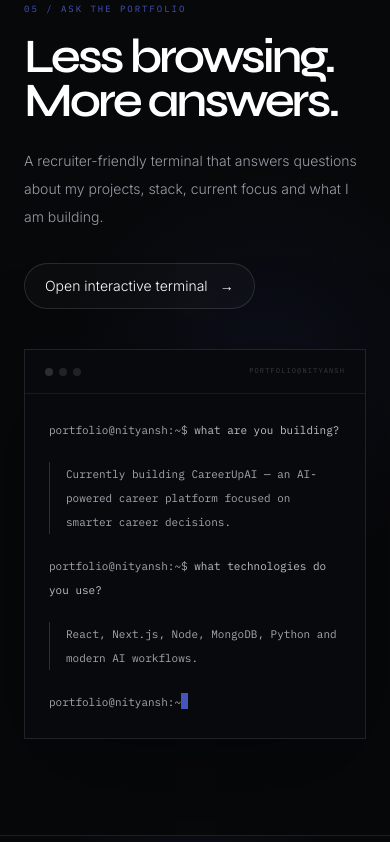
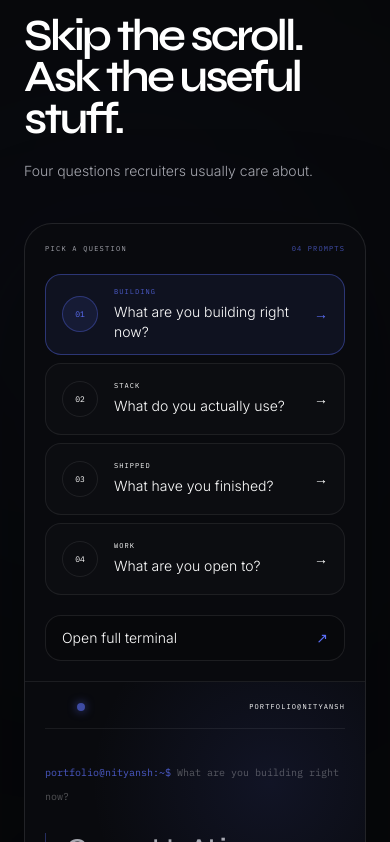
Before and after one commit to nityansh19/nityansh-portfolio, a Next.js app: page / in a window 390 px wide. Shown: the part 4922-5764 px from the top of the page. Built offline with nearby package versions, Linux system fonts and the light colour scheme.

Commit message:
feat: redesign quick answers section

```diff
--- a/components/LandingExperience.tsx
+++ b/components/LandingExperience.tsx
@@ -114,6 +114,33 @@ const techProfiles = [
   },
 ] as const;
 
+
+const quickPrompts = [
+  {
+    label: "Building",
+    question: "What are you building right now?",
+    answer:
+      "CareerUpAI is my main active build. I also recently finished Health Tracker, a cloud-synced BP and blood sugar PWA, and Nivora, a personal finance product.",
+  },
+  {
+    label: "Stack",
+    question: "What do you actually use?",
+    answer:
+      "Mostly React, Next.js, TypeScript, Node.js, MongoDB and Supabase. I’m also going deeper into Python because AI and backend work are where I want to grow next.",
+  },
+  {
+    label: "Shipped",
+    question: "What have you finished?",
+    answer:
+      "Health Tracker and Nivora are complete v1 products. I care more about shipping usable projects than collecting small tutorial demos.",
+  },
+  {
+    label: "Work",
+    question: "What are you open to?",
+    answer:
+      "Internships, freelance work and product-focused collaborations where I can contribute to real frontend, backend or full-stack work.",
+  },
+] as const;
 function SectionLabel({ children }: { children: React.ReactNode }) {
   return <p className="font-mono text-[9px] uppercase tracking-[0.22em] text-accent/75">{children}</p>;
 }
@@ -123,6 +150,7 @@ export default function LandingExperience() {
   const reducedMotion = useReducedMotion() ?? false;
   const [activeExpertise, setActiveExpertise] = useState(0);
   const [activeTech, setActiveTech] = useState(0);
+  const [activePrompt, setActivePrompt] = useState(0);
   const [profileSrc, setProfileSrc] = useState("https://avatars.githubusercontent.com/u/257083668?v=4");
 
   const px = useMotionValue(0);
@@ -152,6 +180,7 @@ export default function LandingExperience() {
 
   const activeTools = useMemo(() => expertise[activeExpertise].tools, [activeExpertise]);
   const selectedTech = techProfiles[activeTech];
+  const selectedPrompt = quickPrompts[activePrompt];
 
   function handleHeroPointer(event: React.PointerEvent<HTMLElement>) {
     if (reducedMotion || window.matchMedia("(pointer: coarse)").matches) return;
@@ -561,62 +590,158 @@ export default function LandingExperience() {
         </div>
       </section>
 
-      <section className="relative overflow-hidden border-t border-line py-24 md:py-32">
-        <div className="pointer-events-none absolute inset-0 bg-[radial-gradient(circle_at_68%_50%,rgba(91,110,245,.07),transparent_38%)]" />
+      <section className="relative overflow-hidden border-t border-line py-20 md:py-28">
+        <div className="pointer-events-none absolute inset-0">
+          <div className="absolute right-[14%] top-[16%] h-[420px] w-[420px] rounded-full bg-accent/[0.055] blur-[150px]" />
+          <div className="absolute left-[8%] bottom-[4%] h-[300px] w-[300px] rounded-full bg-violet-500/[0.025] blur-[120px]" />
+        </div>
+
         <div className="relative mx-auto max-w-[1180px] px-6 sm:px-8">
-          <div className="grid gap-10 lg:grid-cols-[0.72fr_1.28fr] lg:items-center">
+          <div className="flex flex-col gap-5 md:flex-row md:items-end md:justify-between">
             <div>
-              <SectionLabel>05 / Ask the portfolio</SectionLabel>
-              <h2 className="mt-5 font-display text-[clamp(3rem,6vw,5.8rem)] font-semibold leading-[0.92] tracking-[-0.065em]">
-                Less browsing.<br /><span className="text-white/34">More answers.</span>
+              <SectionLabel>05 / Quick answers</SectionLabel>
+              <h2 className="mt-4 max-w-4xl font-display text-[clamp(2.8rem,6vw,5.6rem)] font-semibold leading-[0.92] tracking-[-0.065em]">
+                Skip the scroll.
+                <span className="text-white/28"> Ask the useful stuff.</span>
               </h2>
-              <p className="mt-6 max-w-md text-sm leading-7 text-ink-dim">
-                A recruiter-friendly terminal that answers questions about my projects, stack, current focus and what I am building.
+            </div>
+            <p className="max-w-xs text-sm leading-6 text-white/36">
+              Four questions recruiters usually care about.
             </p>
+          </div>
+
+          <motion.div
+            initial={{ opacity: 0, y: 24 }}
+            whileInView={{ opacity: 1, y: 0 }}
+            viewport={{ once: true, amount: 0.22 }}
+            className="mt-10 overflow-hidden rounded-[28px] border border-white/[0.10] bg-[#090a0e] shadow-[0_38px_120px_rgba(0,0,0,.4)]"
+          >
+            <div className="grid lg:grid-cols-[0.42fr_0.58fr]">
+              <div className="border-b border-white/[0.08] p-5 sm:p-7 lg:border-b-0 lg:border-r lg:p-8">
+                <div className="flex items-center justify-between">
+                  <p className="font-mono text-[7px] uppercase tracking-[0.18em] text-white/24">
+                    Pick a question
+                  </p>
+                  <span className="font-mono text-[7px] uppercase tracking-[0.16em] text-accent/70">
+                    04 prompts
+                  </span>
+                </div>
+
+                <div className="mt-5 grid gap-2">
+                  {quickPrompts.map((prompt, index) => {
+                    const active = activePrompt === index;
+                    return (
+                      <motion.button
+                        key={prompt.label}
+                        type="button"
+                        onMouseEnter={() => setActivePrompt(index)}
+                        onFocus={() => setActivePrompt(index)}
+                        onClick={() => setActivePrompt(index)}
+                        whileHover={reducedMotion ? undefined : { x: 4 }}
+                        className={
+                          "group flex min-h-[72px] items-center gap-4 rounded-2xl border px-4 py-3 text-left transition-all duration-300 " +
+                          (active
+                            ? "border-accent/40 bg-accent/[0.08]"
+                            : "border-white/[0.07] bg-white/[0.015] hover:border-white/[0.14] hover:bg-white/[0.03]")
+                        }
+                      >
+                        <span
+                          className={
+                            "flex h-9 w-9 shrink-0 items-center justify-center rounded-full border font-mono text-[8px] " +
+                            (active
+                              ? "border-accent/35 bg-accent/[0.10] text-accent"
+                              : "border-white/[0.08] text-white/24")
+                          }
+                        >
+                          0{index + 1}
+                        </span>
+                        <span className="min-w-0 flex-1">
+                          <span
+                            className={
+                              "block font-mono text-[7px] uppercase tracking-[0.15em] " +
+                              (active ? "text-accent/80" : "text-white/22")
+                            }
+                          >
+                            {prompt.label}
+                          </span>
+                          <span
+                            className={
+                              "mt-1 block text-sm leading-5 " +
+                              (active ? "text-white/78" : "text-white/44")
+                            }
+                          >
+                            {prompt.question}
+                          </span>
+                        </span>
+                        <span
+                          className={
+                            "text-sm transition-transform duration-300 group-hover:translate-x-1 " +
+                            (active ? "text-accent" : "text-white/14")
+                          }
+                        >
+                          →
+                        </span>
+                      </motion.button>
+                    );
+                  })}
+                </div>
+
                 <Link
                   data-cursor-label="OPEN"
                   href="/terminal"
-                className="mt-8 inline-flex items-center gap-3 rounded-full border border-white/[0.12] bg-white/[0.025] px-5 py-3 text-sm text-white/76 transition-all hover:-translate-y-1 hover:border-accent/35"
+                  className="mt-5 flex items-center justify-between rounded-2xl border border-white/[0.09] bg-black/20 px-4 py-3 text-sm text-white/48 transition-all hover:border-accent/30 hover:text-white/78"
                 >
-                Open interactive terminal <span>→</span>
+                  Open full terminal
+                  <span className="text-accent">↗</span>
                 </Link>
               </div>
 
-            <motion.div
-              initial={{ opacity: 0, y: 28 }}
-              whileInView={{ opacity: 1, y: 0 }}
-              viewport={{ once: true, amount: 0.25 }}
-              className="overflow-hidden border border-white/[0.10] bg-[#08090d] shadow-[0_30px_100px_rgba(0,0,0,.38)]"
-            >
-              <div className="flex items-center justify-between border-b border-white/[0.07] px-5 py-4">
-                <div className="flex gap-1.5">
-                  <span className="h-2 w-2 rounded-full bg-white/15" />
-                  <span className="h-2 w-2 rounded-full bg-white/10" />
-                  <span className="h-2 w-2 rounded-full bg-white/10" />
+              <div className="relative min-h-[420px] overflow-hidden p-5 sm:min-h-[480px] sm:p-7 lg:p-8">
+                <div className="pointer-events-none absolute inset-0 bg-[radial-gradient(circle_at_72%_20%,rgba(91,110,245,.10),transparent_38%)]" />
+                <div className="relative flex h-full flex-col">
+                  <div className="flex items-center justify-between border-b border-white/[0.07] pb-4">
+                    <div className="flex items-center gap-2">
+                      <span className="h-2 w-2 rounded-full bg-white/12" />
+                      <span className="h-2 w-2 rounded-full bg-white/08" />
+                      <span className="h-2 w-2 rounded-full bg-accent/65 shadow-[0_0_10px_rgba(91,110,245,.6)]" />
                     </div>
-                <span className="font-mono text-[7px] uppercase tracking-[0.16em] text-white/20">portfolio@nityansh</span>
+                    <span className="font-mono text-[7px] uppercase tracking-[0.16em] text-white/18">
+                      portfolio@nityansh
+                    </span>
                   </div>
 
-              <div className="space-y-5 p-6 font-mono text-[11px] leading-6 sm:p-8 sm:text-xs">
-                <p className="text-white/32">portfolio@nityansh:~$ <span className="text-white/75">what are you building?</span></p>
-                <p className="border-l border-accent/35 pl-4 text-white/52">
-                  Currently building CareerUpAI — an AI-powered career platform focused on smarter career decisions.
+                  <motion.div
+                    key={"prompt-" + activePrompt}
+                    initial={reducedMotion ? false : { opacity: 0, y: 12 }}
+                    animate={{ opacity: 1, y: 0 }}
+                    transition={{ duration: 0.28 }}
+                    className="mt-8"
+                  >
+                    <p className="font-mono text-[10px] leading-6 text-white/30 sm:text-xs">
+                      <span className="text-accent/80">portfolio@nityansh:~$</span>{" "}
+                      <span className="text-white/72">{selectedPrompt.question}</span>
                     </p>
-                <p className="text-white/32">portfolio@nityansh:~$ <span className="text-white/75">what technologies do you use?</span></p>
-                <p className="border-l border-accent/35 pl-4 text-white/52">
-                  React, Next.js, Node, MongoDB, Python and modern AI workflows.
-                </p>
-                <p className="text-white/32">
-                  portfolio@nityansh:~
-                  <motion.span
-                    animate={{ opacity: [1, 0, 1] }}
-                    transition={{ duration: 1, repeat: Infinity }}
-                    className="inline-block h-4 w-[7px] translate-y-[3px] bg-accent"
-                  />
+
+                    <div className="mt-6 border-l border-accent/35 pl-5 sm:pl-6">
+                      <p className="max-w-2xl font-display text-[clamp(1.8rem,3.4vw,3rem)] font-medium leading-[1.12] tracking-[-0.04em] text-white/88">
+                        {selectedPrompt.answer}
                       </p>
                     </div>
                   </motion.div>
+
+                  <div className="mt-auto pt-10">
+                    <div className="flex items-center gap-3 border-t border-white/[0.07] pt-5 font-mono text-[8px] uppercase tracking-[0.15em] text-white/18">
+                      <span className="h-1.5 w-1.5 animate-pulse rounded-full bg-accent" />
+                      Interactive preview
+                      <span className="ml-auto text-white/12">
+                        hover or tap a prompt
+                      </span>
                     </div>
+                  </div>
+                </div>
+              </div>
+            </div>
+          </motion.div>
         </div>
       </section>
 
```
Lines whose indentation alone changed are shown as unchanged.
